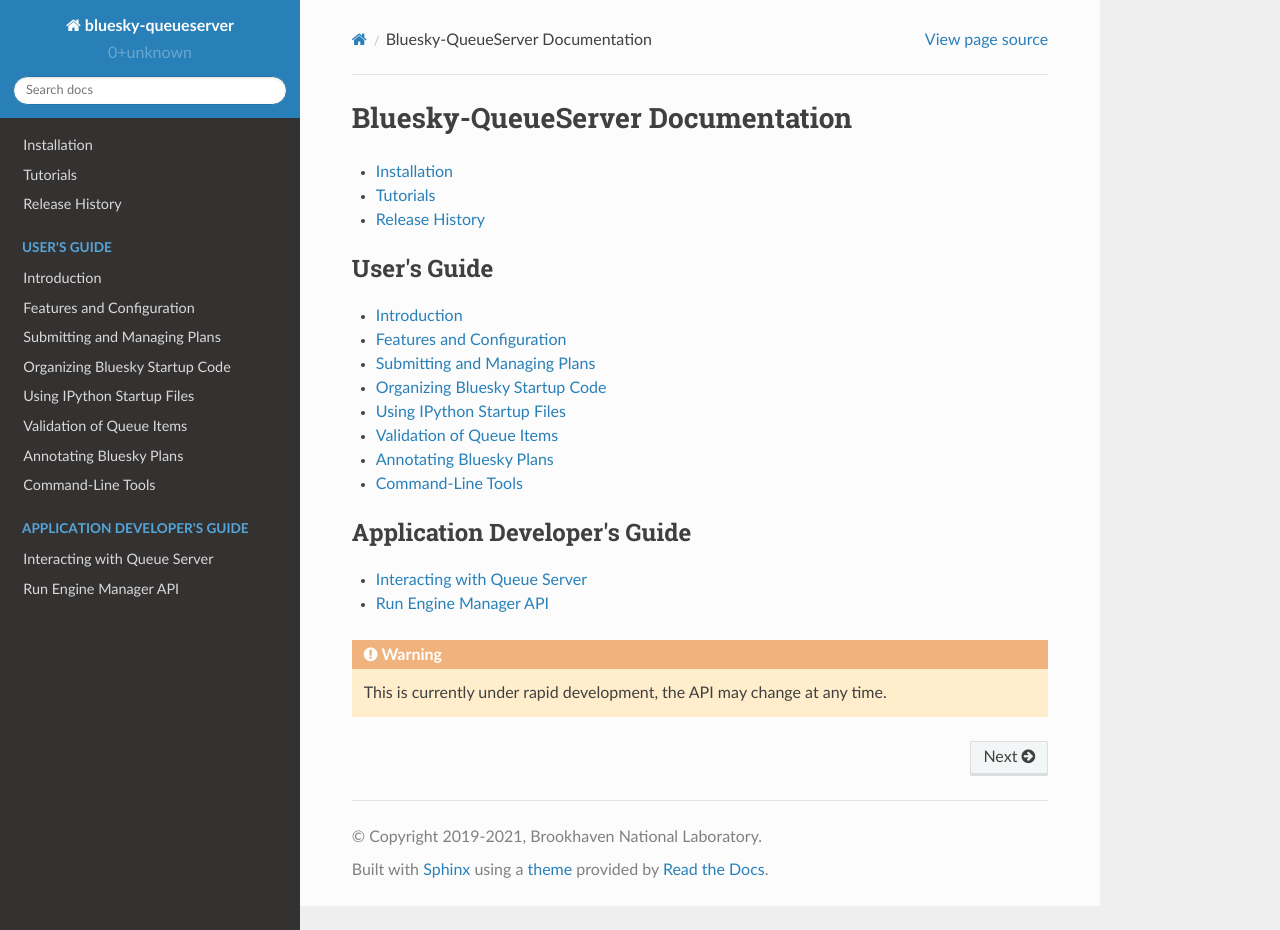
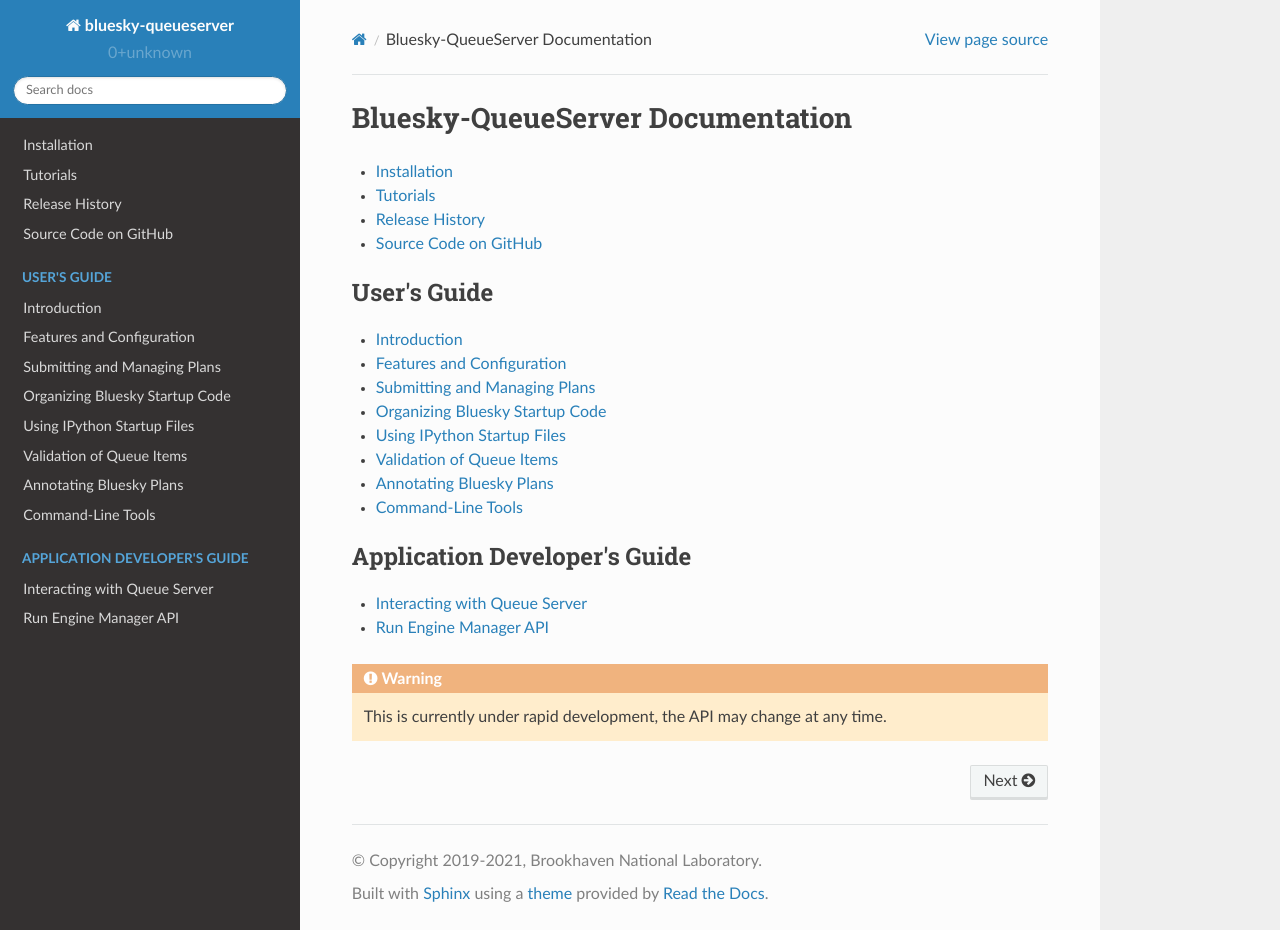
Before and after one commit to bluesky/bluesky-queueserver, a Sphinx documentation site: the page built from docs/source/index.rst, in a window 1280 px wide and 930 px high. Built offline with Sphinx 7.4.7 and the Read the Docs theme 2.0.0, drawn with Linux system fonts in a browser that asks for light colours.

Commit message:
DOC: link to GH repository

```diff
--- a/docs/source/index.rst
+++ b/docs/source/index.rst
@@ -13,6 +13,7 @@
    installation
    tutorial
    release_history
+   Source Code on GitHub <https://github.com/bluesky/bluesky-queueserver>
 
 .. toctree::
    :maxdepth: 1
```
Also changed, not shown: 1 other file.
